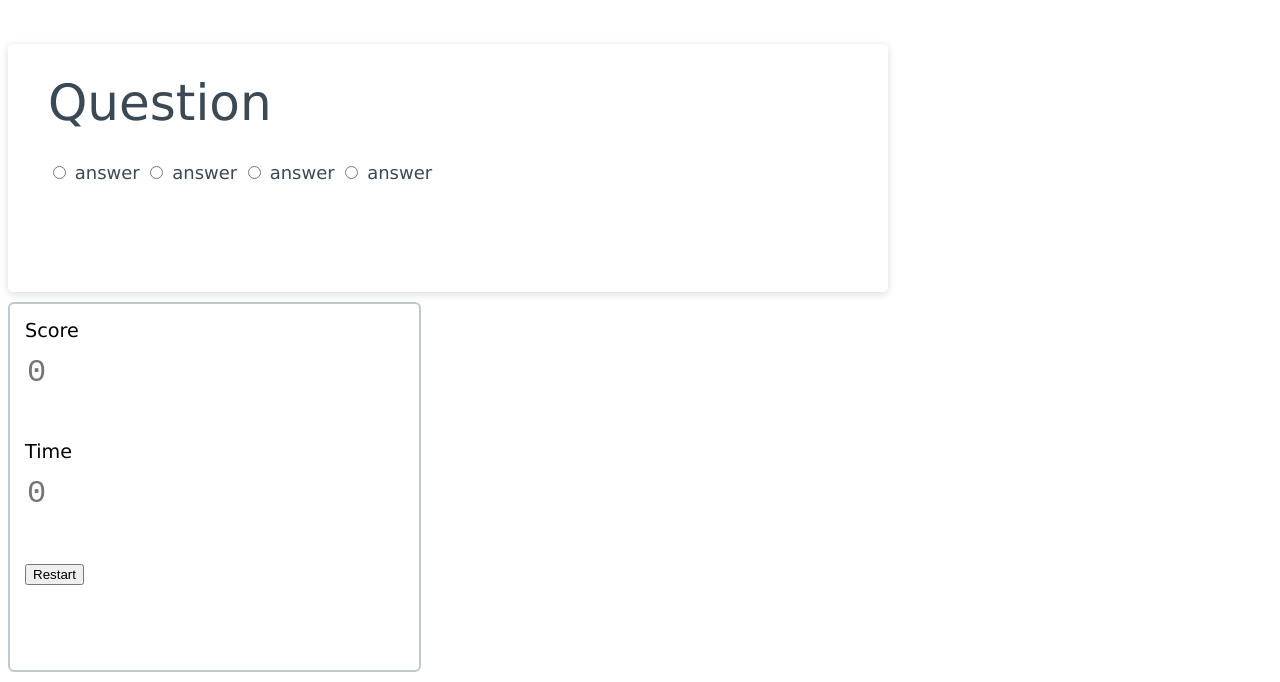
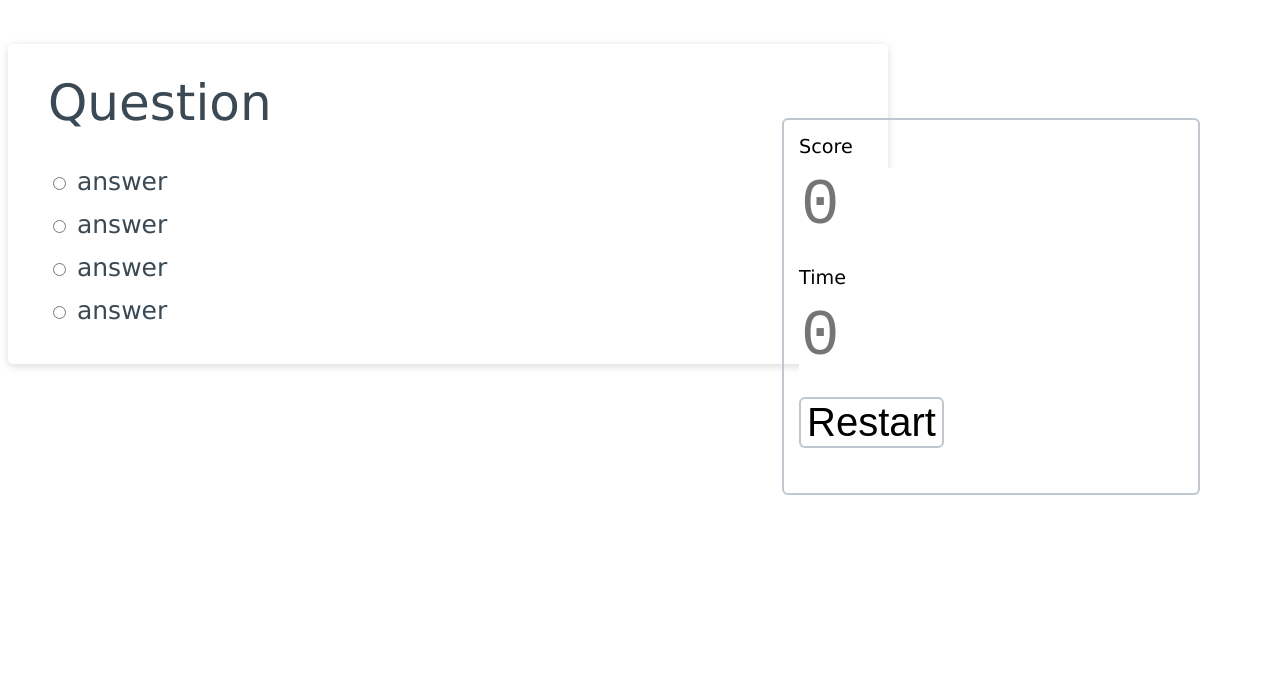
Before and after one commit to yipbqdav/javascript-quiz, a plain HTML site: page index.html in a window 1280 px wide. Shown: the part 132-814 px from the top of the page. Drawn offline with Linux system fonts and the light colour scheme.

Commit message:
cs commit
finished basic framework, need to add color and js

```diff
--- a/assets/css/style.css
+++ b/assets/css/style.css
@@ -16,6 +16,11 @@
 .card-body {
     min-height: 100px;
     display: flex;
+    font-size: 25px;
+}
+#answer{
+    margin-top: 15px;
+    margin-bottom: 15px;
 }
 header {
     text-align: center;
@@ -35,7 +40,7 @@ body {
     padding-top: 15px;
     padding-left: 15px;
     padding-right: 15px;
-    padding-bottom: 85px;
+    padding-bottom: 45px;
     font-size: 1.2rem;
     margin-top: 10px;
     margin-bottom: 10px;
@@ -43,15 +48,18 @@ body {
     border-radius: 6px;
     resize: none;
     overflow: hidden;
+    position: absolute;
+    right: 5rem;
+    top: 15rem;
   }
 #score {
     appearance: none;
     border: none;
     display: block;
     width: 30%;
-    font-size: 2rem;
+    font-size: 4rem;
     margin-top: 10px;
-    margin-bottom: 10px;
+    margin-bottom: -50px;
     border: 2px transparent;
     border-radius: 6px;
     resize: none;
@@ -62,11 +70,21 @@ body {
     border: none;
     display: block;
     width: 30%;
-    font-size: 2rem;
+    font-size: 4rem;
     margin-top: 10px;
-    margin-bottom: 10px;
+    margin-bottom: -50px;
     border: 2px transparent;
     border-radius: 6px;
     resize: none;
     overflow: hidden;
 }
+.restart {
+    font-size: 40px;
+    background-color: transparent;
+    border: 2px solid #c0c7cf;
+    border-radius: 6px;
+}
+button:hover {
+    background-color: red;
+    color: white;
+}
--- a/index.html
+++ b/index.html
@@ -17,10 +17,14 @@
              </div>
              <div class="card-body">
                  <form>
-                     <input type="radio" name="choice" value="answer"> answer
-                     <input type="radio" name="choice" value="answer"> answer
-                     <input type="radio" name="choice" value="answer"> answer
-                     <input type="radio" name="choice" value="answer"> answer
+                     <input id="answer" type="radio" name="choice1" value="answer1">
+                     <label>answer</label><br>
+                     <input id="answer" type="radio" name="choice2" value="answer2">
+                     <label>answer</label><br>
+                     <input id="answer" type="radio" name="choice3" value="answer3">
+                     <label>answer</label><br>
+                     <input id="answer" type="radio" name="choice4" value="answer4">
+                     <label>answer</label><br>
                  </form>
              </div>
          </div>
```
